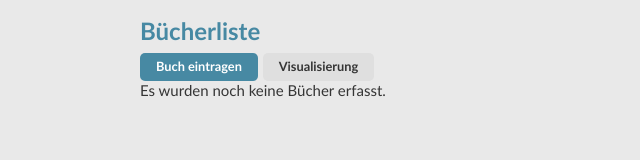
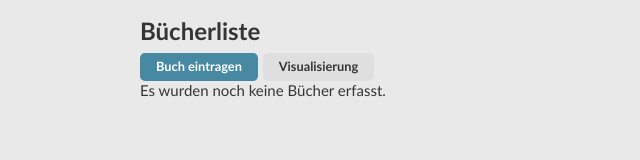
Before and after one commit to LeaveAirykson/priorit-angular-example, an Angular app: page / in a window 1280 px wide. Shown: the top 160 px of the page, without its empty margins (0-640 px from the left). Built offline with nearby package versions, Linux system fonts and the light colour scheme.

Commit message:
Add styling for h2

```diff
--- a/src/css/base.css
+++ b/src/css/base.css
@@ -16,6 +16,9 @@ h2,
 h3,
 h4 {
   font-size: 1.5rem;
-  color: var(--ci-primary);
   margin-bottom: .5rem;
 }
+
+h2 {
+  font-size: 1.2rem;
+}
```
